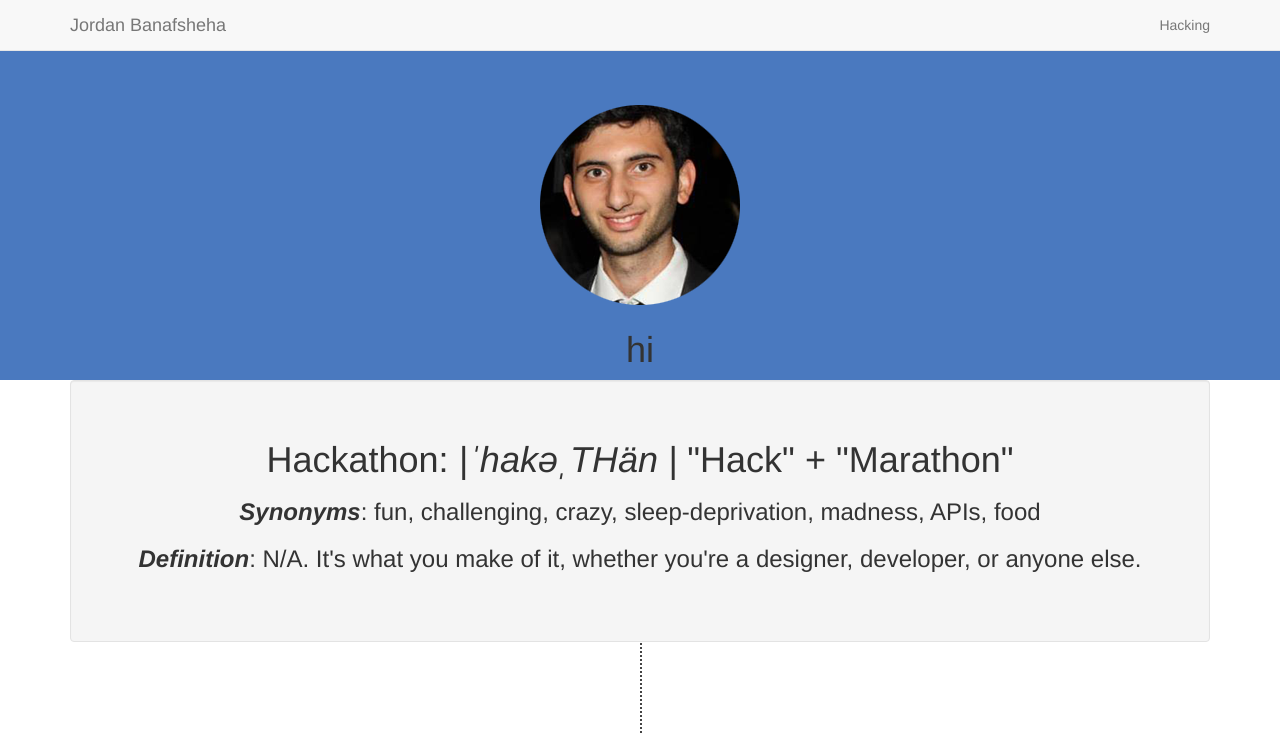
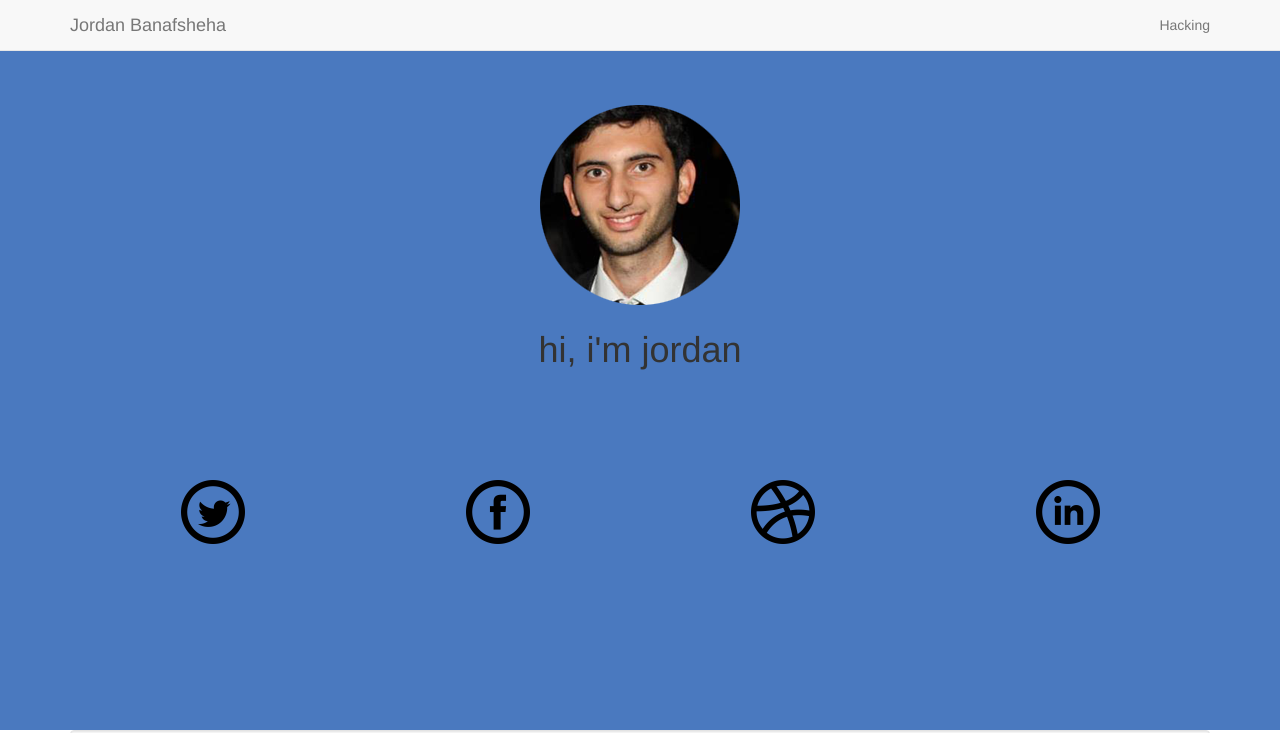
Before and after one commit to Jordanbana/personal-site, a plain HTML site: page index.html in a window 1280 px wide. Shown: the top 733 px of the page. Drawn offline with nearby package versions, Linux system fonts and the light colour scheme; files that its build step writes are made by us from their sources.

Commit message:
social media icons

```diff
--- a/css/personal_site.css
+++ b/css/personal_site.css
@@ -1,5 +1,6 @@
 header {
     background: #4a79bf;
+    min-height: 730px;
 }
 body:after {
     content:"";
--- a/index.html
+++ b/index.html
@@ -85,7 +85,23 @@
         			<center>
         				<img class="img-responsive" src="img/jordan_banafsheha_profile_pic.png" alt="Jordan Banafsheha" class="img-circle" style="padding-top:100px">
         			</center>
-        				<h1>hi</h1>
+        				<h1>hi, i'm jordan</h1>
+
+        			<center>
+	    			<div class="col-md-3">
+	    				<a href="twitter.com"><img class="img-responsive" src="img/twitter.png" alt="Twitter" style="padding-top:100px"></a>
+	    			</div>
+	    			<div class="col-md-3">
+	    				<a href="facebook.com"><img class="img-responsive" src="img/facebook.png" alt="Facebook" style="padding-top:100px"></a>
+	    			</div>
+	    			<div class="col-md-3">
+	    				<a href="dribbble.com"><img class="img-responsive" src="img/dribble.png" alt="dribbble" style="padding-top:100px"></a>
+	    			</div>
+	    			<div class="col-md-3">
+	    				<a href="linkedin.com"><img class="img-responsive" src="img/linkedin.png" alt="linkedin" style="padding-top:100px"></a>
+	    			</div>
+	    			</center>
+
 
         		</div>
         	</div>
```
Also changed, not shown: img/dribble.png (added), img/facebook.png (added), img/linkedin.png (added), img/twitter.png (added).
